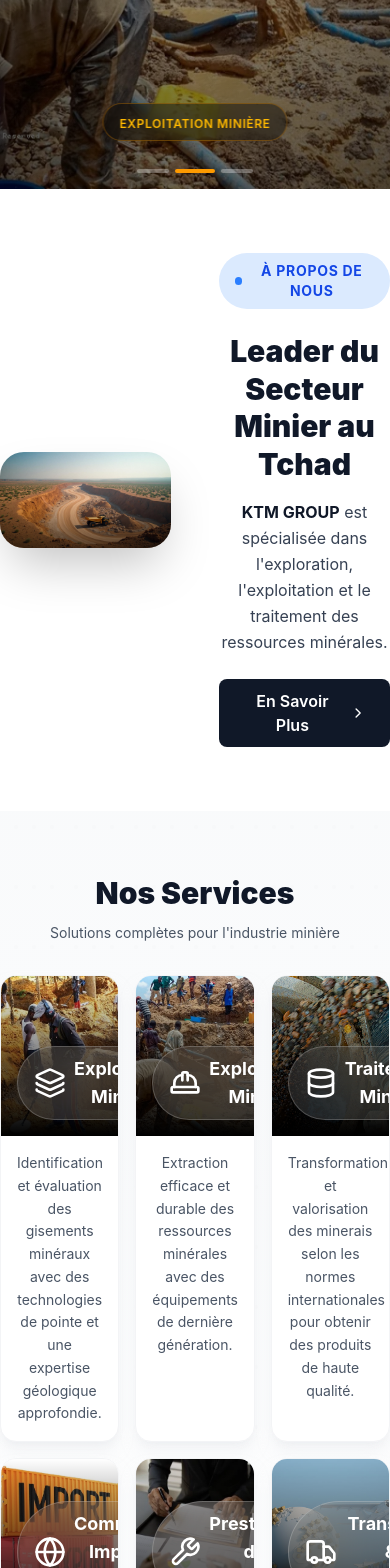
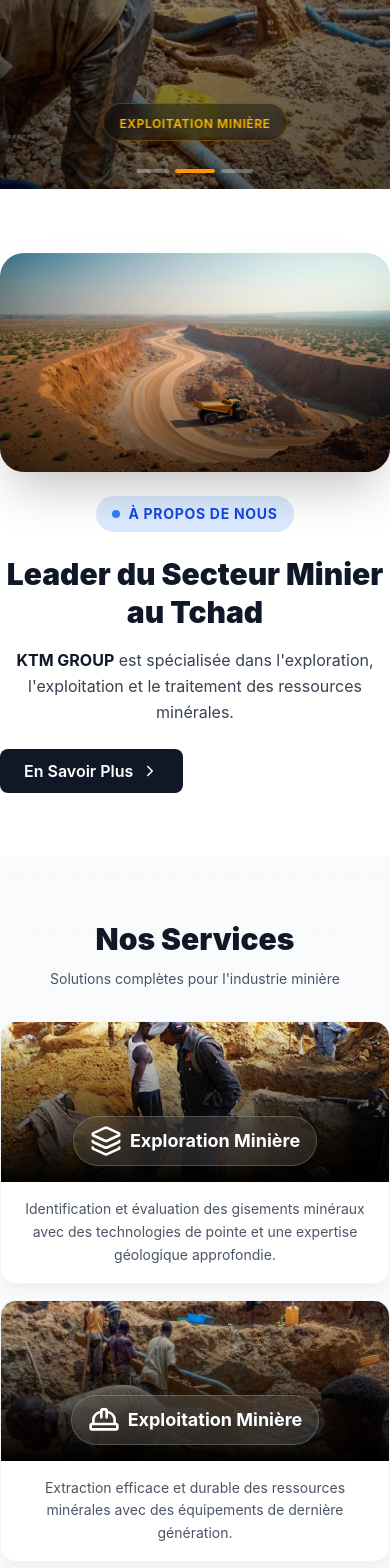
Before and after one commit to annadif/ktm-group-website, a React (Vite) app: page / in a window 390 px wide. Shown: the part 432-2000 px from the top of the page. Built offline with nearby package versions, Linux system fonts and the light colour scheme.

Commit message:
Update styles

```diff
--- a/src/app/App.tsx
+++ b/src/app/App.tsx
@@ -585,7 +585,7 @@ export default function App() {
         className="py-16 bg-white relative overflow-hidden"
       >
         <div className="mx-auto max-w-[1280px] px-0 md:px-6 lg:px-[170px] relative z-10">
-          <div className="grid grid-cols-2 gap-12 items-center">
+          <div className="grid grid-cols-1 lg:grid-cols-2 gap-6 md:gap-12 items-center">
             <motion.div
               initial={{ opacity: 0, x: -30 }}
               whileInView={{ opacity: 1, x: 0 }}
@@ -686,7 +686,7 @@ export default function App() {
             </motion.p>
           </div>
 
-          <div className="grid grid-cols-3 gap-4">
+          <div className="grid grid-cols-1 md:grid-cols-2 lg:grid-cols-3 gap-4">
             {services.map((service, index) => (
               <motion.div
                 key={service.id}
@@ -766,9 +766,9 @@ export default function App() {
             </motion.p>
           </div>
 
-          <div className="flex flex-row gap-6 max-w-4xl mx-auto">
+          <div className="flex flex-col md:flex-row gap-6 max-w-4xl mx-auto">
             <motion.div
-              className="w-1/3 space-y-4"
+              className="w-full md:w-1/3 space-y-4"
               initial={{ opacity: 0, x: -30 }}
               whileInView={{ opacity: 1, x: 0 }}
               transition={{ duration: 0.7 }}
@@ -806,7 +806,7 @@ export default function App() {
             </motion.div>
 
             <motion.div
-              className="w-2/3"
+              className="w-full md:w-2/3"
               initial={{ opacity: 0, x: 30 }}
               whileInView={{ opacity: 1, x: 0 }}
               transition={{ duration: 0.7 }}
@@ -814,7 +814,7 @@ export default function App() {
             >
               <div className="bg-white rounded-xl shadow-lg border border-gray-200 p-6">
                 <form className="space-y-4">
-                  <div className="grid grid-cols-2 gap-4">
+                  <div className="grid grid-cols-1 sm:grid-cols-2 gap-4">
                     <div>
                       <label htmlFor="name" className="block text-gray-800 font-medium mb-1 text-sm">
                         Nom
--- a/src/styles/theme.css
+++ b/src/styles/theme.css
@@ -126,6 +126,8 @@
 
   body {
     @apply bg-background text-foreground;
+    margin: 0;
+    padding: 0;
   }
 
   /**
```
